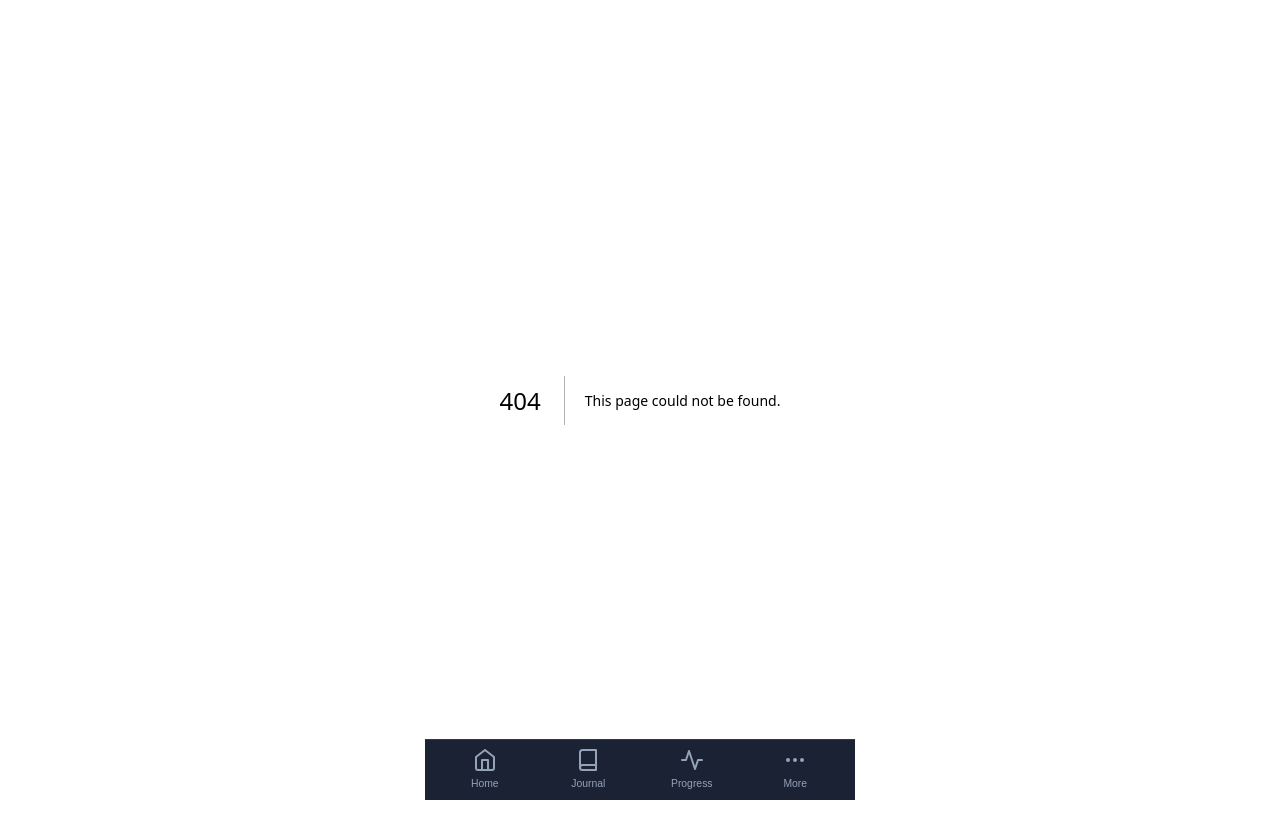
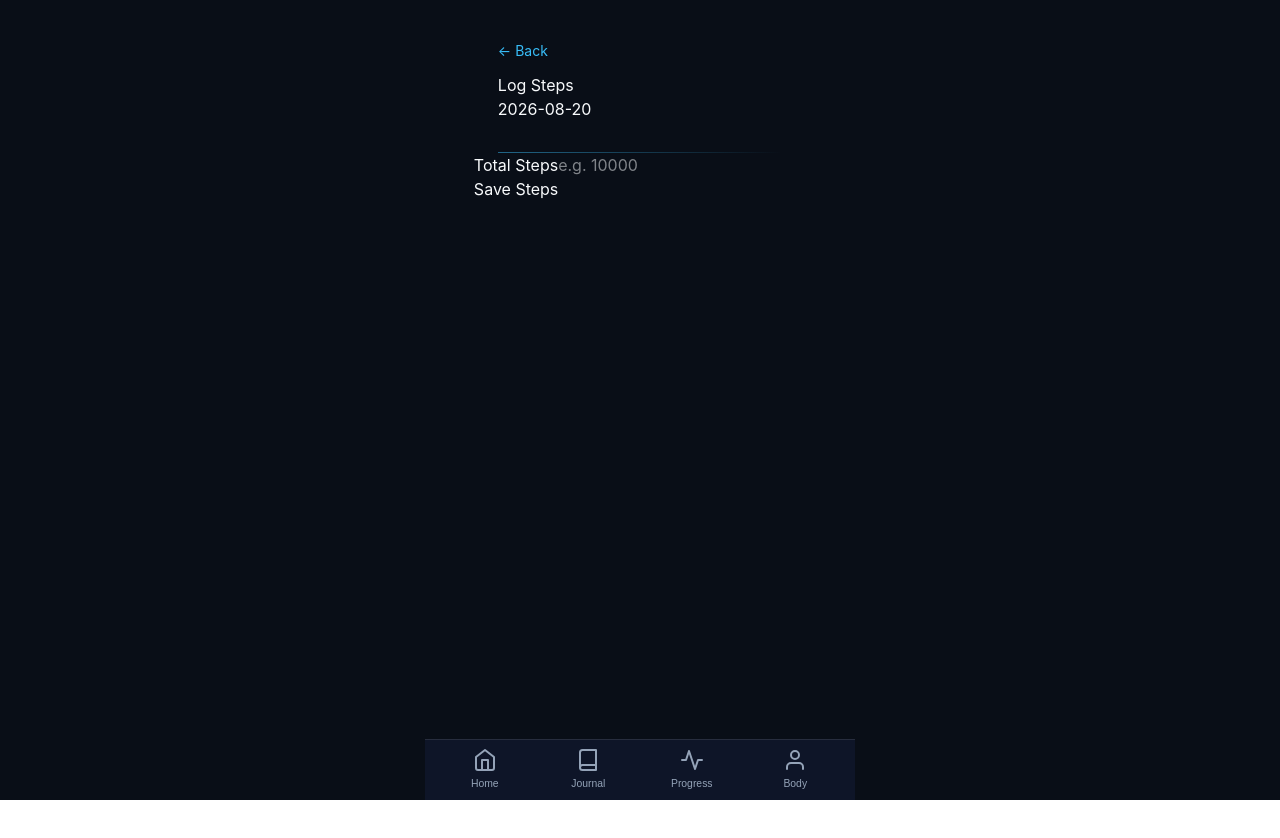
Before and after one commit to RajeshPardha108/weight-loss-app, a Next.js app: page /log/steps in a window 1280 px wide. Before the commit this address had no page. Shown: the top 838 px of the page. Built offline with nearby package versions, Linux system fonts and the light colour scheme; no server answers; the database is empty.

Commit message:
Add body progress and steps navigation

```diff
--- a/app/components/BottomNav.tsx
+++ b/app/components/BottomNav.tsx
@@ -37,13 +37,12 @@ export default function BottomNav() {
             Progress
           </Link>
 
-          <Link href="/more" className={`${styles.navItem} ${pathname?.startsWith('/more') ? styles.active : ''}`}>
+          <Link href="/body-progress" className={`${styles.navItem} ${pathname?.startsWith('/body-progress') ? styles.active : ''}`}>
             <svg className={styles.navIcon} viewBox="0 0 24 24" fill="none" stroke="currentColor" strokeWidth="2" strokeLinecap="round" strokeLinejoin="round">
-              <circle cx="12" cy="12" r="1"></circle>
-              <circle cx="19" cy="12" r="1"></circle>
-              <circle cx="5" cy="12" r="1"></circle>
+              <path d="M20 21v-2a4 4 0 0 0-4-4H8a4 4 0 0 0-4 4v2"></path>
+              <circle cx="12" cy="7" r="4"></circle>
             </svg>
-            More
+            Body
           </Link>
         </div>
       </div>
--- a/app/log/page.tsx
+++ b/app/log/page.tsx
@@ -57,6 +57,15 @@ function LogMenuContent() {
             <div className={styles.chevron}>›</div>
           </Link>
 
+          <Link href={`/log/steps${querySuffix}`} className={styles.menuItem}>
+            <div className={styles.iconWrapper}>👟</div>
+            <div className={styles.textWrapper}>
+              <h3 className={styles.itemTitle}>Steps</h3>
+              <p className={styles.itemDesc}>Total daily steps</p>
+            </div>
+            <div className={styles.chevron}>›</div>
+          </Link>
+
           <Link href={`/measurements${querySuffix}`} className={styles.menuItem}>
             <div className={styles.iconWrapper}>📏</div>
             <div className={styles.textWrapper}>
--- /dev/null
+++ b/app/log/steps/page.tsx
@@ -0,0 +1,132 @@
+"use client";
+
+import { useState, useEffect } from "react";
+import Link from "next/link";
+import { useSearchParams } from "next/navigation";
+import styles from "../../page.module.css";
+import { supabase } from "../../../lib/supabase";
+import { Suspense } from "react";
+
+function getLocalDateString(d: Date = new Date()) {
+  const formatter = new Intl.DateTimeFormat("en-US", {
+    timeZone: "Asia/Kolkata",
+    year: "numeric",
+    month: "2-digit",
+    day: "2-digit"
+  });
+  const parts = formatter.formatToParts(d);
+  const y = parts.find(p => p.type === 'year')?.value;
+  const m = parts.find(p => p.type === 'month')?.value;
+  const dNum = parts.find(p => p.type === 'day')?.value;
+  return `${y}-${m}-${dNum}`;
+}
+
+function StepsLogContent() {
+  const searchParams = useSearchParams();
+  const dateParam = searchParams?.get("date") || getLocalDateString();
+
+  const [logId, setLogId] = useState<number | null>(null);
+  const [steps, setSteps] = useState("");
+  const [isSaving, setIsSaving] = useState(false);
+  const [statusMsg, setStatusMsg] = useState({ type: "", text: "" });
+  const [loading, setLoading] = useState(true);
+
+  useEffect(() => {
+    const fetchData = async () => {
+      setLoading(true);
+      const { data } = await supabase
+        .from('daily_logs')
+        .select('id, steps')
+        .eq('log_date', dateParam)
+        .maybeSingle();
+
+      if (data) {
+        setLogId(data.id);
+        if (data.steps !== null) setSteps(data.steps.toString());
+      }
+      setLoading(false);
+    };
+    fetchData();
+  }, [dateParam]);
+
+  const handleSave = async () => {
+    setIsSaving(true);
+    setStatusMsg({ type: "", text: "" });
+    try {
+      const finalSteps = steps ? parseInt(steps, 10) : null;
+      const payload = {
+        log_date: dateParam,
+        steps: finalSteps,
+      };
+
+      if (logId) {
+        const { error } = await supabase.from('daily_logs').update(payload).eq('id', logId);
+        if (error) throw error;
+      } else {
+        const { data, error } = await supabase.from('daily_logs').insert([payload]).select().single();
+        if (error) throw error;
+        if (data) setLogId(data.id);
+      }
+
+      setStatusMsg({ type: "success", text: "Successfully saved!" });
+    } catch (err: any) {
+      setStatusMsg({ type: "error", text: "Failed to save: " + err.message });
+    } finally {
+      setIsSaving(false);
+    }
+  };
+
+  if (loading) {
+    return <div className={styles.container}><div className={styles.mobileView}><div className={styles.header}>Loading...</div></div></div>;
+  }
+
+  const querySuffix = searchParams?.get("date") ? `?date=${searchParams.get("date")}` : "";
+
+  return (
+    <div className={styles.container}>
+      <div className={styles.mobileView}>
+        <div className={styles.header} style={{ flexDirection: 'column', alignItems: 'flex-start', gap: '0.75rem' }}>
+          <Link href={`/log${querySuffix}`} style={{ color: '#38bdf8', fontSize: '0.875rem', textDecoration: 'none' }}>
+            ← Back
+          </Link>
+          <div>
+            <h1 className={styles.title}>Log Steps</h1>
+            <div className={styles.date}>{dateParam}</div>
+          </div>
+        </div>
+
+        <div className={styles.form}>
+          <div className={styles.inputGroup}>
+            <label className={styles.label}>Total Steps</label>
+            <input
+              type="number"
+              className={styles.input}
+              placeholder="e.g. 10000"
+              value={steps}
+              onChange={(e) => setSteps(e.target.value)}
+              step="1"
+            />
+          </div>
+
+          <button className={styles.saveBtn} onClick={handleSave} disabled={isSaving}>
+            {isSaving ? "Saving..." : "Save Steps"}
+          </button>
+
+          {statusMsg.text && (
+            <div style={{ textAlign: "center", color: statusMsg.type === "error" ? "#f87171" : "#4ade80", fontSize: "0.875rem", marginTop: "-0.5rem" }}>
+              {statusMsg.text}
+            </div>
+          )}
+        </div>
+      </div>
+    </div>
+  );
+}
+
+export default function StepsLog() {
+  return (
+    <Suspense fallback={<div className={styles.container}><div className={styles.mobileView}><div className={styles.header}>Loading...</div></div></div>}>
+      <StepsLogContent />
+    </Suspense>
+  );
+}
```
